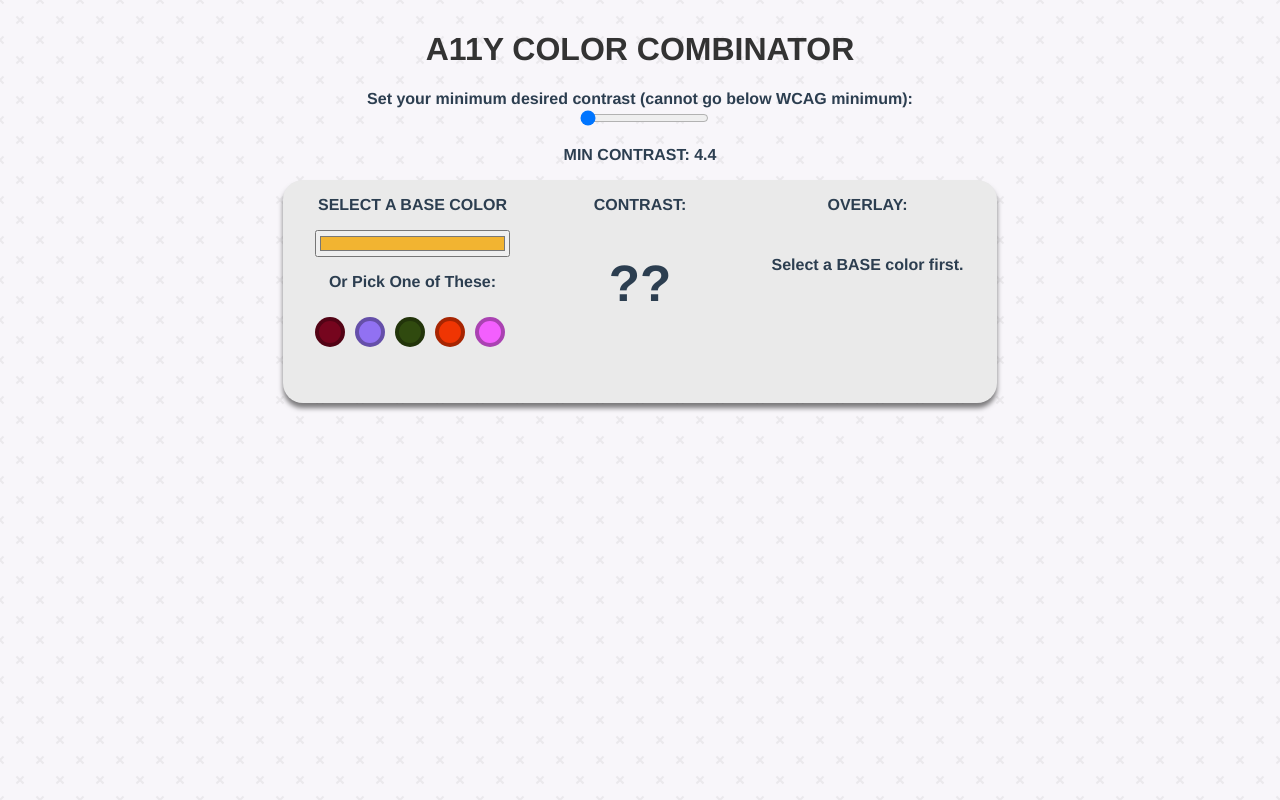
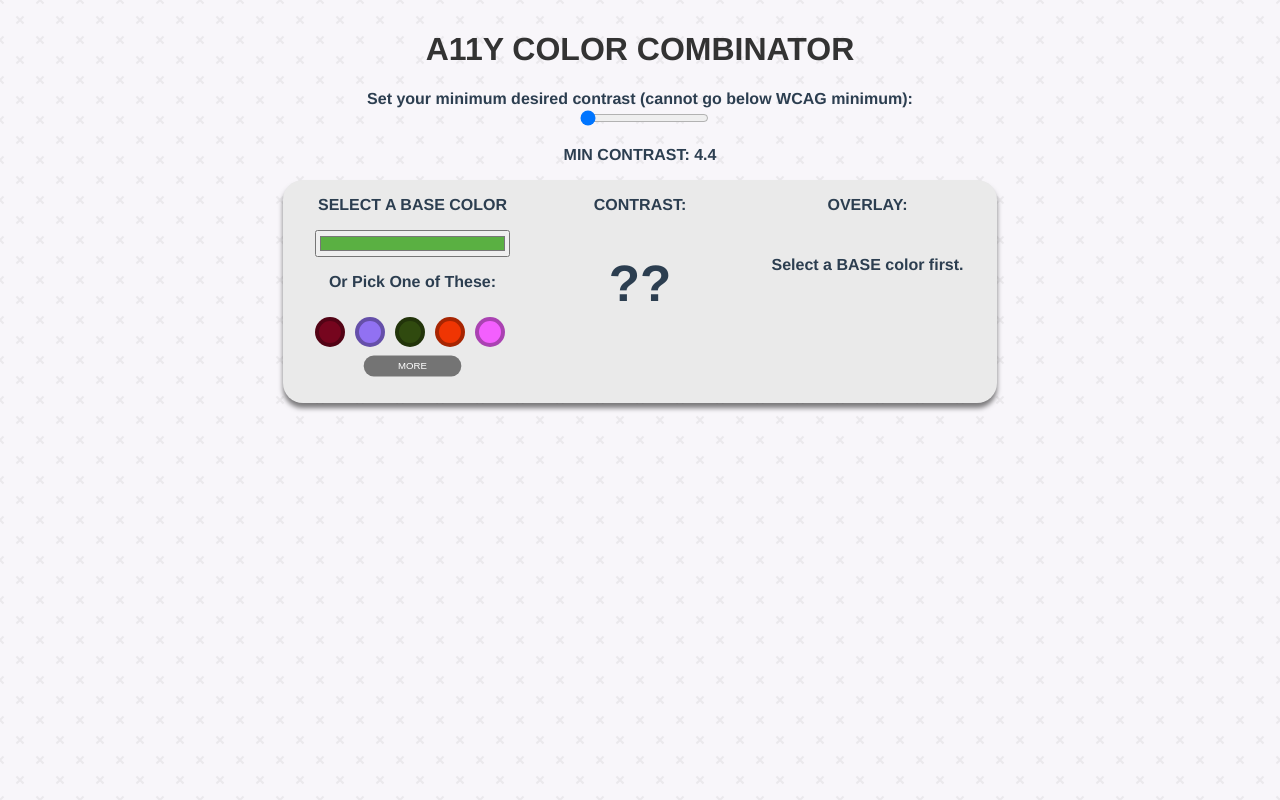
Before and after one commit to drinkingtheink/a11y-color-picker, a Vue app: page / in a window 1280 px wide. Built offline with nearby package versions, Linux system fonts and the light colour scheme.

Commit message:
more randos

```diff
--- a/src/components/AppStage.vue
+++ b/src/components/AppStage.vue
@@ -26,7 +26,7 @@
           type="color"
           id="base-color-select"
           @input="handleBaseColorChange"
-          :value="initialRando"
+          :value="currentRandom"
         />
 
         <p v-show="!!base" class="swatch" :style="`background-color: ${base}`" @click="handleBaseClick" />
@@ -40,6 +40,7 @@
             :style="`background-color: ${color}`"
             @click="handleBaseColorChange({ 'target': { 'value': color}})"
           />
+          <button class="more-randos mini" @click="makeRandomColorList()">More</button>
         </div>
       </section>
 
@@ -167,12 +168,15 @@ export default {
       blurb2: '"Having good color contrast on your site benefits all your users, but it is particularly beneficial to users with certain types of color blindness and other similar conditions, who experience low contrast, and have trouble differentiating between similar colors. This is because they don\'t see bright and dark areas as readily as those without such conditions, and therefore have trouble seeing edges, borders, and other details."',
       wipeOverlay: true,
       randomColors: [],
+      currentRandom: null,
     }
   },
   mounted() {
     this.userMinThresh = this.a11yThresh;
 
     this.makeRandomColorList();
+
+    this.getRando();
   },
   watch: {
     base() {
@@ -197,6 +201,8 @@ export default {
   },
   methods: {
     makeRandomColorList() {
+      this.randomColors = [];
+
       for (let step = 0; step < 5; step++) {
         const newColor = chroma.random().hex();
         this.randomColors.push(newColor);
@@ -286,6 +292,9 @@ export default {
           return 'dark';
       }
     },
+    getRando() {
+      this.currentRandom = chroma.random().hex();
+    },
   },
   computed: {
     cssBlob() {
@@ -306,9 +315,6 @@ export default {
 
       return blob;
     },
-    initialRando() {
-      return chroma.random().hex();
-    }
   },
 }
 </script>
@@ -681,6 +687,7 @@ label, p {
   display: flex;
   justify-content: space-between;
   padding-top: 10px;
+  position: relative;
 }
 
 .random-color {
@@ -697,4 +704,21 @@ label, p {
 input[type="color"] {
   width: 100%;
 }
+
+.more-randos {
+  transform: scale(0.5);
+  width: 100%;
+  position: absolute;
+  bottom: -40px;
+}
+
+button.mini {
+  background-color: rgba(0,0,0,0.5);
+  color: white;
+  transition: all 0.2s;
+}
+
+button.mini:hover {
+  background-color: rgba(0,0,0,1);
+}
 </style>
```
